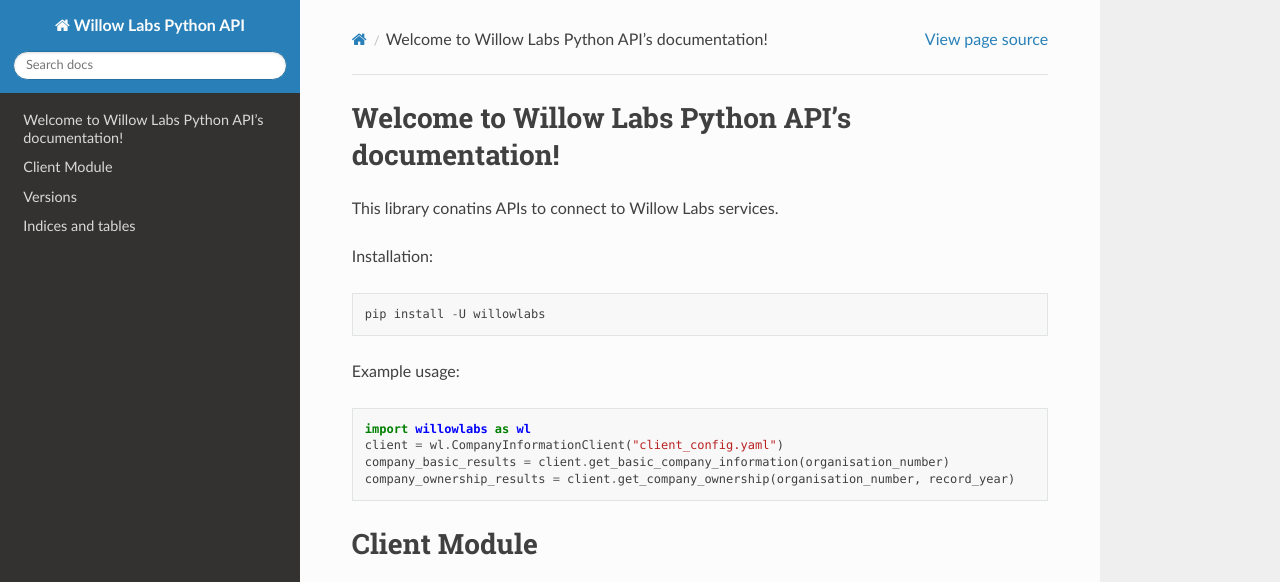
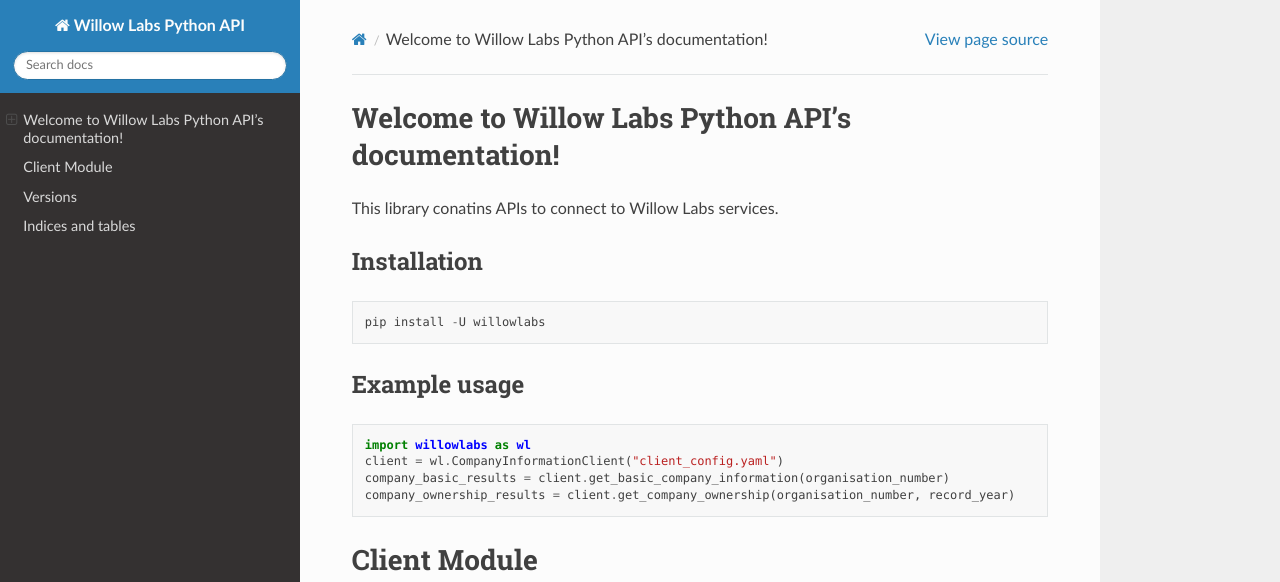
Before and after one commit to willowlabs/willowlabs-apis-python, a Sphinx documentation site: the page built from docs/index.rst, in a window 1280 px wide and 1338 px high, cut to the strip 0-582 px from the top of the window. Built offline with Sphinx 7.4.7 and the Read the Docs theme 2.0.0, drawn with Linux system fonts in a browser that asks for light colours; some of the changed lines change nothing that is shown.

Commit message:
documentation restructureing

```diff
--- a/docs/index.rst
+++ b/docs/index.rst
@@ -10,13 +10,15 @@
 This library conatins APIs to connect to Willow Labs services.
 
 
-Installation:
+Installation
+############
 
 .. code-block:: python
 
    pip install -U willowlabs
 
-Example usage:
+Example usage
+#############
 
 .. code-block:: python
 
```
